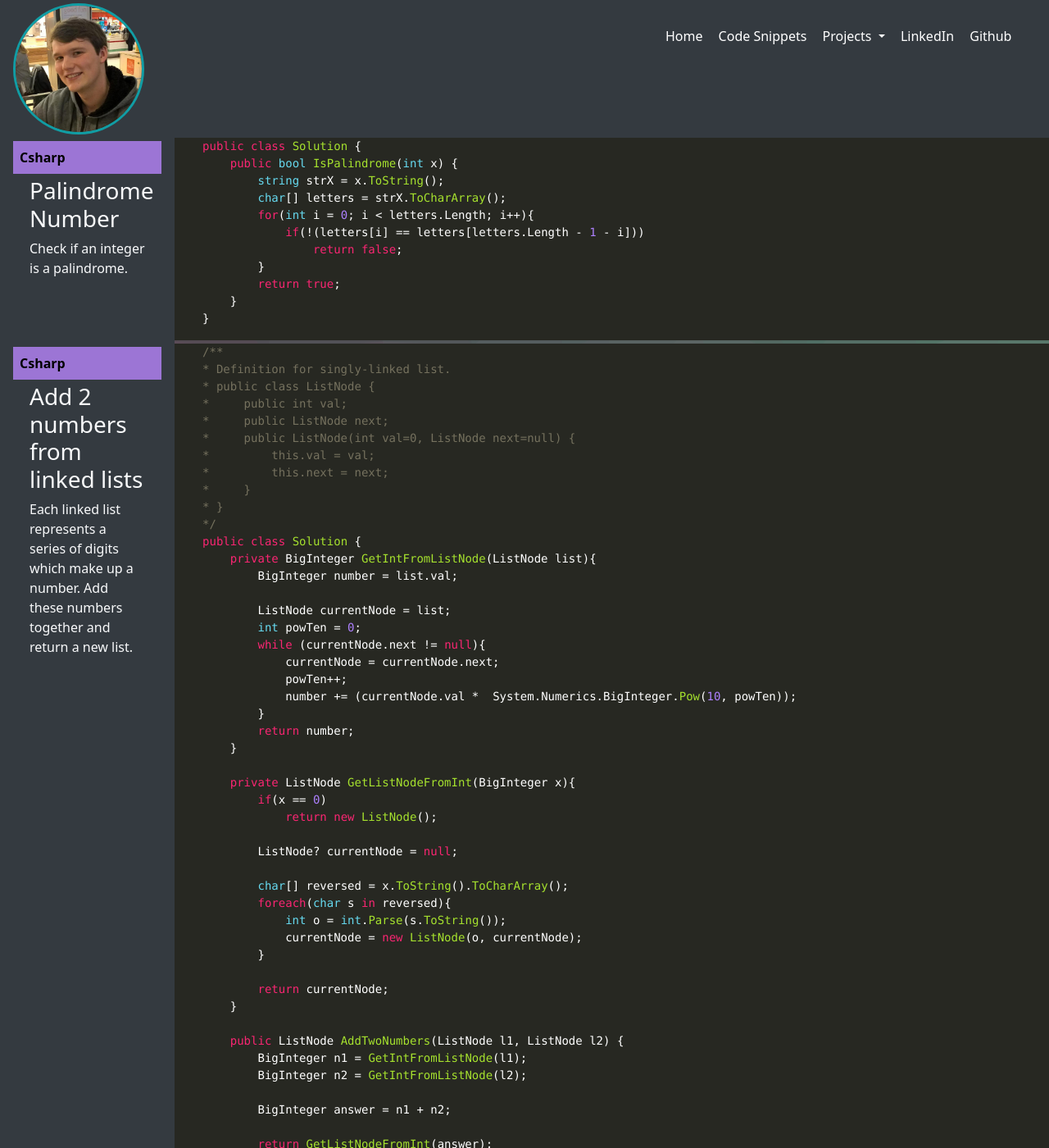
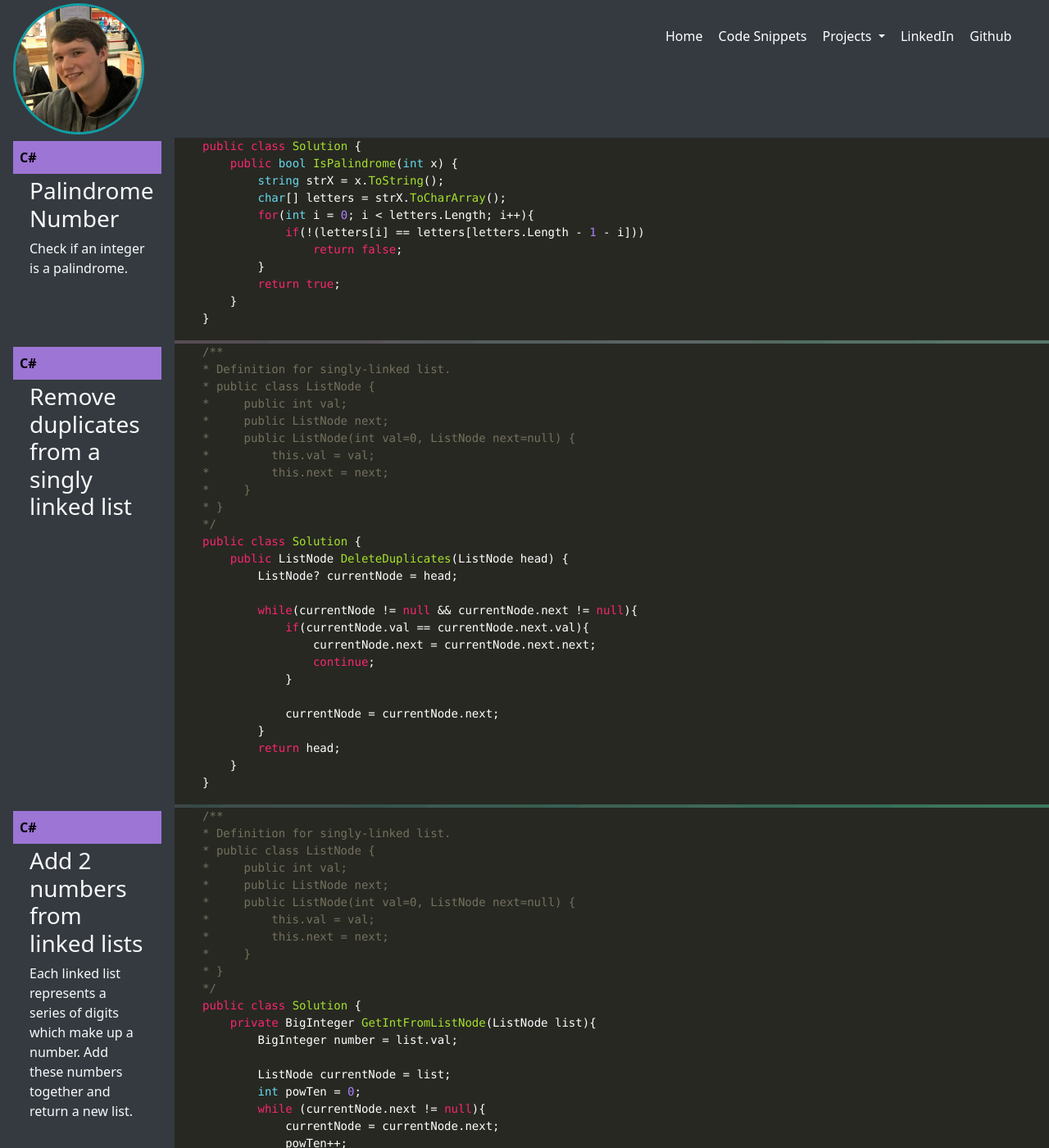
Before and after one commit to MysteryMystery/MysteryMystery.github.io, a Jekyll site: the page built from code_gallery.markdown, in a window 1280 px wide and 1400 px high. Shown: the whole window at 82% size. Built offline with Jekyll 4.4.1, drawn with Linux system fonts in a browser that asks for light colours; some of the changed text lies outside the part shown.

```diff
--- a/_data/leetcode/solutions.yml
+++ b/_data/leetcode/solutions.yml
@@ -1,15 +1,29 @@
 - solution_name: "Second highest salary"
-  description: "Get the second highest salry in the table"
+  description: "Get the second highest salary in the table."
   language: mysql
+  css_language: mysql
   code_snippet: |
     select
             MAX(salary) as SecondHighestSalary
         from Employee
         where
             salary <> (select MAX(salary) from Employee)
+- solution_name: "Factorial"
+  description:
+  language: ruby
+  css_language: ruby
+  code_snippet: |
+    def factorial number
+            (number == 0 or number == 1) ? 1 : (number * factorial(number-1))
+        end
+
+        for i in 0..20 do
+            puts i.to_s + "! = " + factorial(i).to_s
+        end
 - solution_name: "Palindrome Number"
   description: "Check if an integer is a palindrome."
-  language: csharp
+  language: c#
+  css_language: csharp
   code_snippet: |
     public class Solution {
             public bool IsPalindrome(int x) {
@@ -22,9 +36,41 @@
                 return true;
             }
         }
+- solution_name: Remove duplicates from a singly linked list
+  description:
+  language: c#
+  css_language: csharp
+  code_snippet: |
+    /**
+        * Definition for singly-linked list.
+        * public class ListNode {
+        *     public int val;
+        *     public ListNode next;
+        *     public ListNode(int val=0, ListNode next=null) {
+        *         this.val = val;
+        *         this.next = next;
+        *     }
+        * }
+        */
+        public class Solution {
+            public ListNode DeleteDuplicates(ListNode head) {
+                ListNode? currentNode = head;
+
+                while(currentNode != null && currentNode.next != null){
+                    if(currentNode.val == currentNode.next.val){
+                        currentNode.next = currentNode.next.next;
+                        continue;
+                    }
+
+                    currentNode = currentNode.next;
+                }
+                return head;
+            }
+        }
 - solution_name: "Add 2 numbers from linked lists"
   description: "Each linked list represents a series of digits which make up a number. Add these numbers together and return a new list."
-  language: csharp
+  language: c#
+  css_language: csharp
   code_snippet: |
     /**
         * Definition for singly-linked list.
--- a/_includes/leetcode_carousel.html
+++ b/_includes/leetcode_carousel.html
@@ -14,10 +14,10 @@
             {% include code_snippet.html solution=solution %}
         </div>
         <div class="carousel-caption d-none d-md-block">
-            <p><span class="skill-tag-slim skill-tag-slim-{{ solution.language }}">{{ solution.language | capitalize }}</span> {{ solution.description | capitalize }}</p>
+            <p><span class="skill-tag-slim skill-tag-slim-{{ solution.css_language }}">{{ solution.language | capitalize }}</span> {{ solution.description | capitalize }}</p>
         </div>
         <div class="carousel-caption d-md-none">
-            <p><span class="skill-tag-slim skill-tag-slim-{{ solution.language }}">{{ solution.language | capitalize }}</span></p>
+            <p><span class="skill-tag-slim skill-tag-slim-{{ solution.css_language }}">{{ solution.language | capitalize }}</span></p>
         </div>
       </div>
         {% assign active = false %}
--- a/_layouts/code_gallery.html
+++ b/_layouts/code_gallery.html
@@ -7,7 +7,7 @@ layout: default
     {% for solution in sortedSolutions %}
         <div id='{{ solution.solution_name | slugify }}' class="row">
             <div class="col-12 col-md-2 text-light bg-dark">
-                <div class="skill-tag skill-tag-{{ solution.language }}">{{ solution.language | capitalize }}</div>
+                <div class="skill-tag skill-tag-{{ solution.css_language }}">{{ solution.language | capitalize }}</div>
                 <div class="container">
                     <h3>{{ solution.solution_name }}</h3>
                     <p>{{ solution.description }}</p>
```
